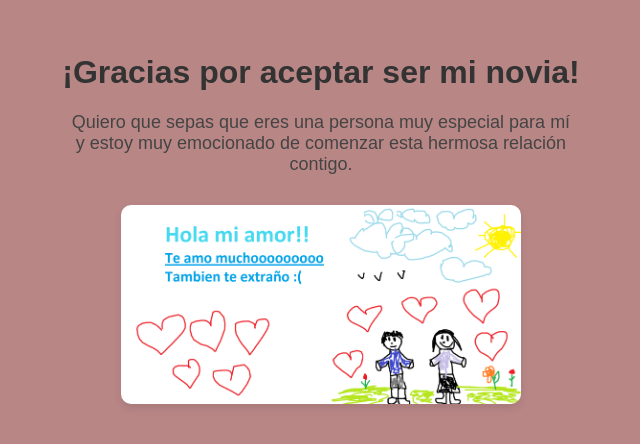
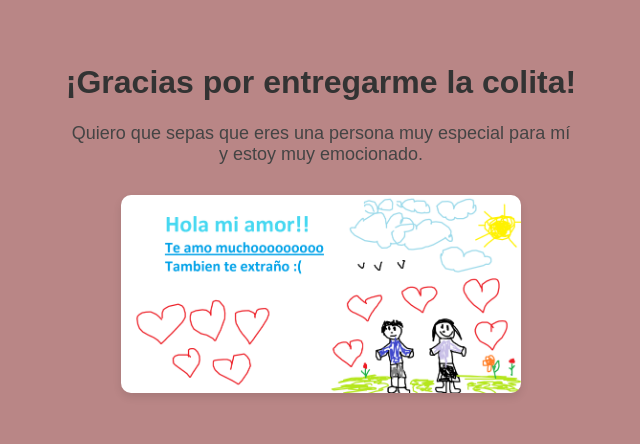
Before and after one commit to Aruna5050/aruna, a plain HTML site: page opcionsi.html in a window 1280 px wide. Shown: the part 180-624 px from the top of the page, without its empty margins (319-959 px from the left). Drawn offline with Linux system fonts and the light colour scheme.

Commit message:
Update opcionsi.html

```diff
--- a/opcionsi.html
+++ b/opcionsi.html
@@ -39,8 +39,8 @@
 </head>
 <body>
   <div id="container">
-    <h1>¡Gracias por aceptar ser mi novia!</h1>
-    <p>Quiero que sepas que eres una persona muy especial para mí y estoy muy emocionado de comenzar esta hermosa relación contigo.</p>
+    <h1>¡Gracias por entregarme la colita!</h1>
+    <p>Quiero que sepas que eres una persona muy especial para mí y estoy muy emocionado.</p>
     <img src="img/bar.jpg" alt="Pareja feliz" width="400">
   </div>
 </body>
```
